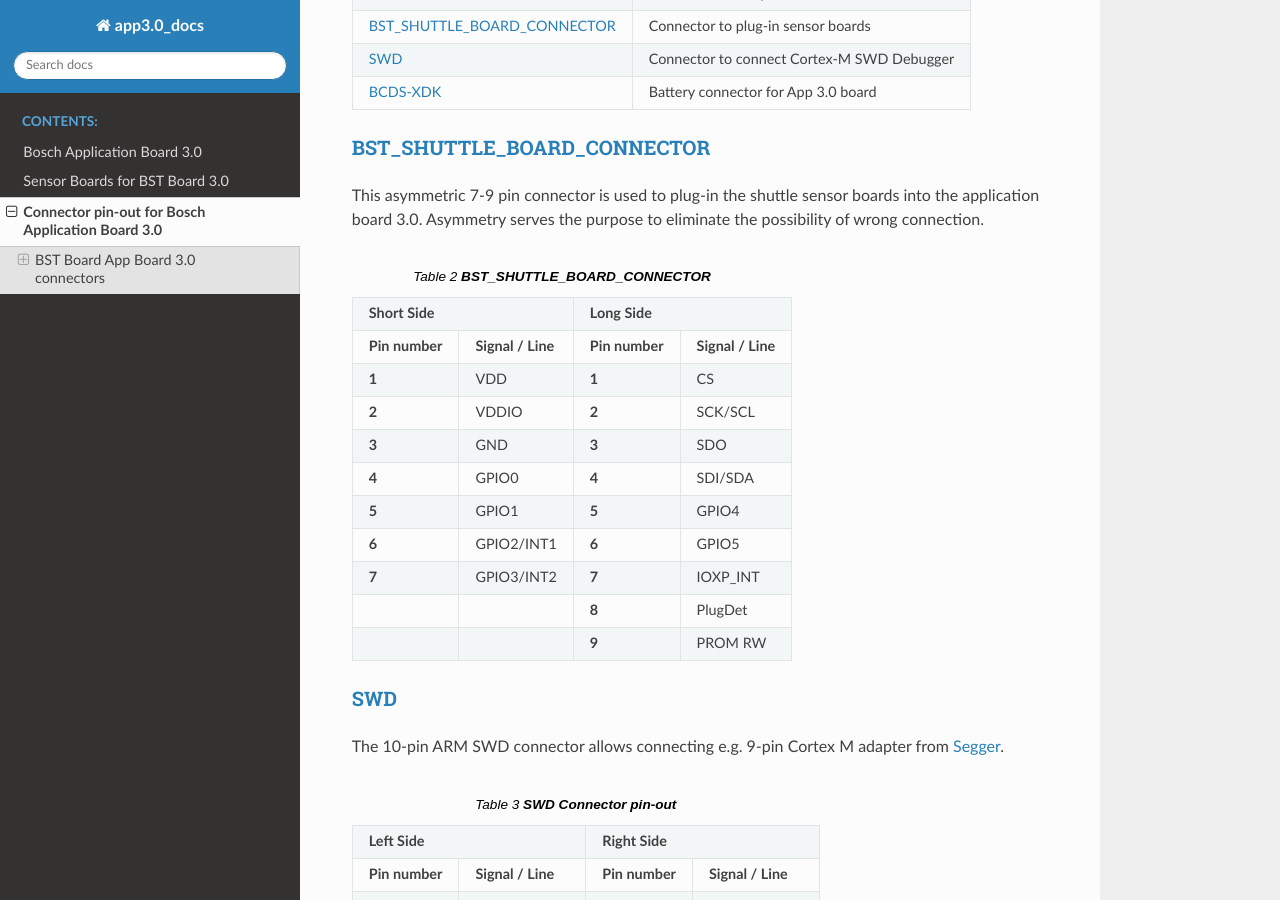
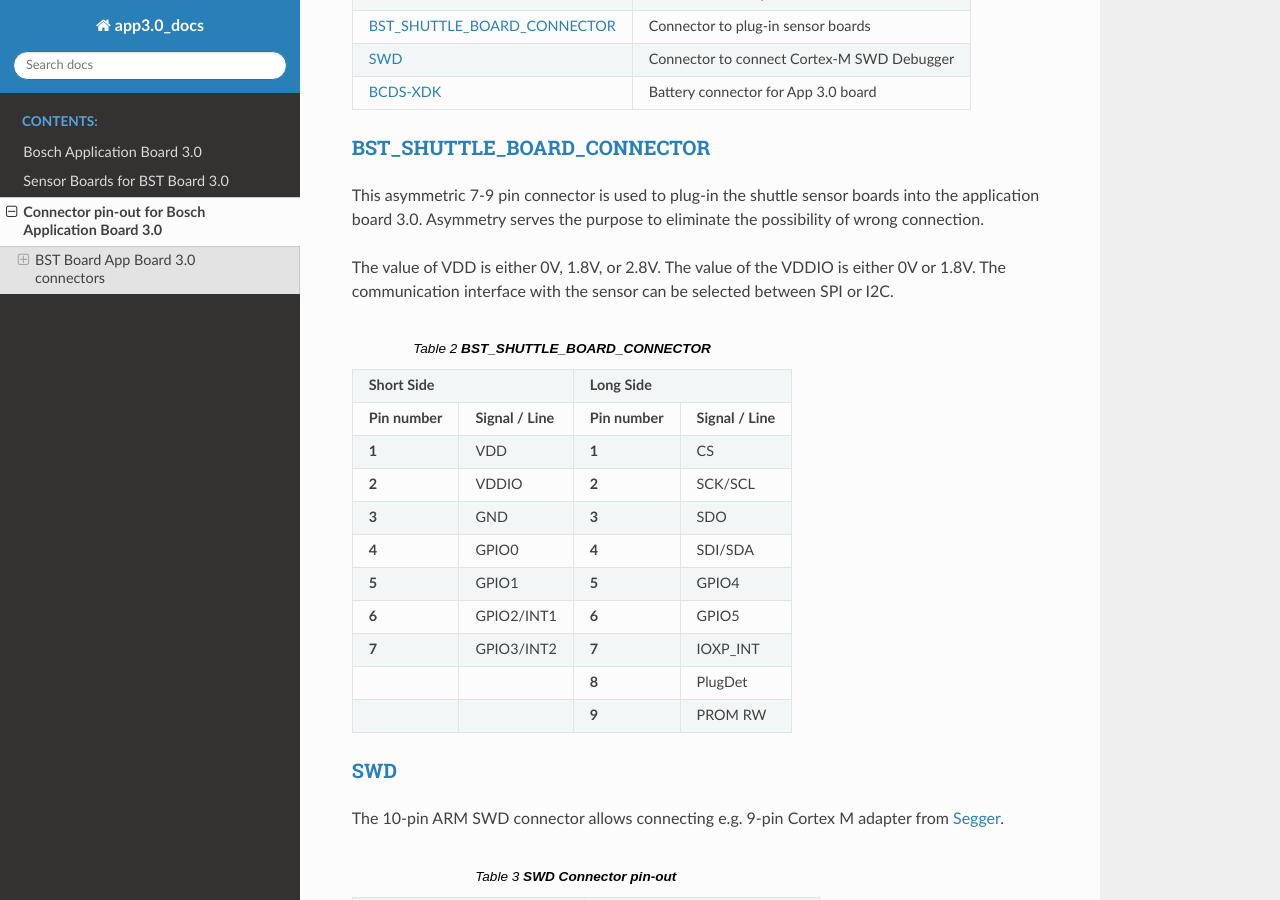
Before and after one commit to selyunin/app3.0_docs, a Sphinx documentation site: the page built from source/app30_connectors.rst, in a window 1280 px wide and 900 px high, scrolled down 461 px. Built offline with Sphinx 7.4.7 and the Read the Docs theme 2.0.0, drawn with Linux system fonts in a browser that asks for light colours.

Commit message:
adding more description to the connectors file, updating the pipeline to newer syntax

```diff
--- a/source/app30_connectors.rst
+++ b/source/app30_connectors.rst
@@ -29,6 +29,9 @@ BST Board App Board 3.0 connectors
 
 This asymmetric 7-9 pin connector is used to plug-in the shuttle sensor boards into the application board 3.0.
 Asymmetry serves the purpose to eliminate the possibility of wrong connection.
+
+The value of VDD is either 0V, 1.8V, or 2.8V. The value of the VDDIO is either 0V or 1.8V.
+The communication interface with the sensor can be selected between SPI or I2C.
 
 
 .. table:: **BST_SHUTTLE_BOARD_CONNECTOR**
```
Also changed, not shown: 1 other file.
